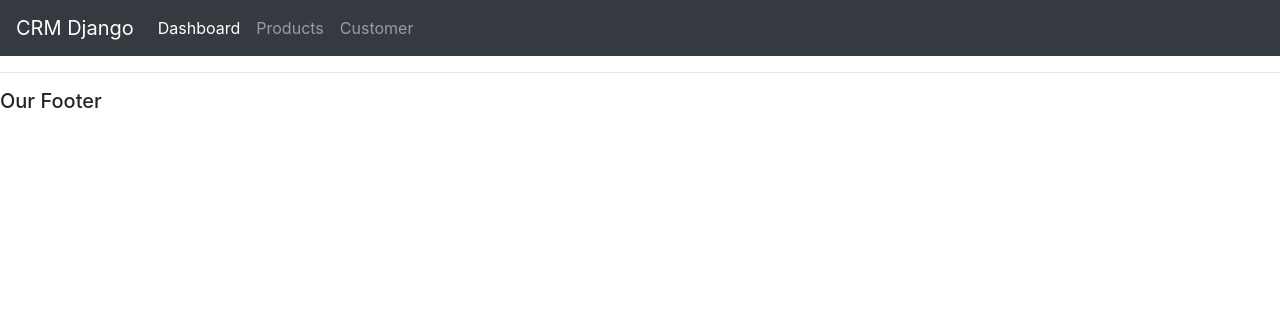
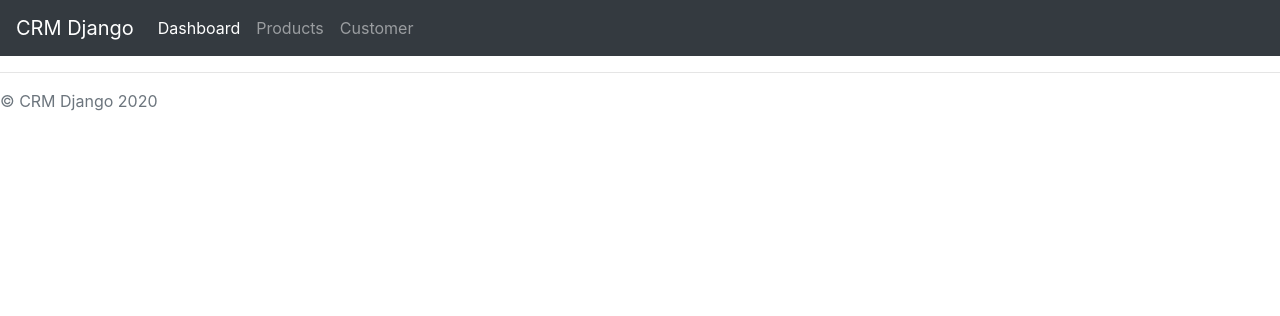
Before and after one commit to amsalud/CRM_Django, a Django app: template accounts/templates/accounts/main.html in a window 1280 px wide. Shown: the top 316 px of the page. Run offline with Django 3.2, Linux system fonts and the light colour scheme; the template is opened without the code that fills it, so the values that code supplies are empty; some libraries are stand-ins or nearby versions.

Commit message:
Add footer UI Layout

```diff
--- a/accounts/templates/accounts/footer.html
+++ b/accounts/templates/accounts/footer.html
@@ -1,2 +1,6 @@
 <hr>
-<h5>Our Footer</h5>
+<footer class="footer">
+    <div class="footer-container">
+        <span class="text-muted">© CRM Django 2020</span>
+    </div>
+</footer>
```
